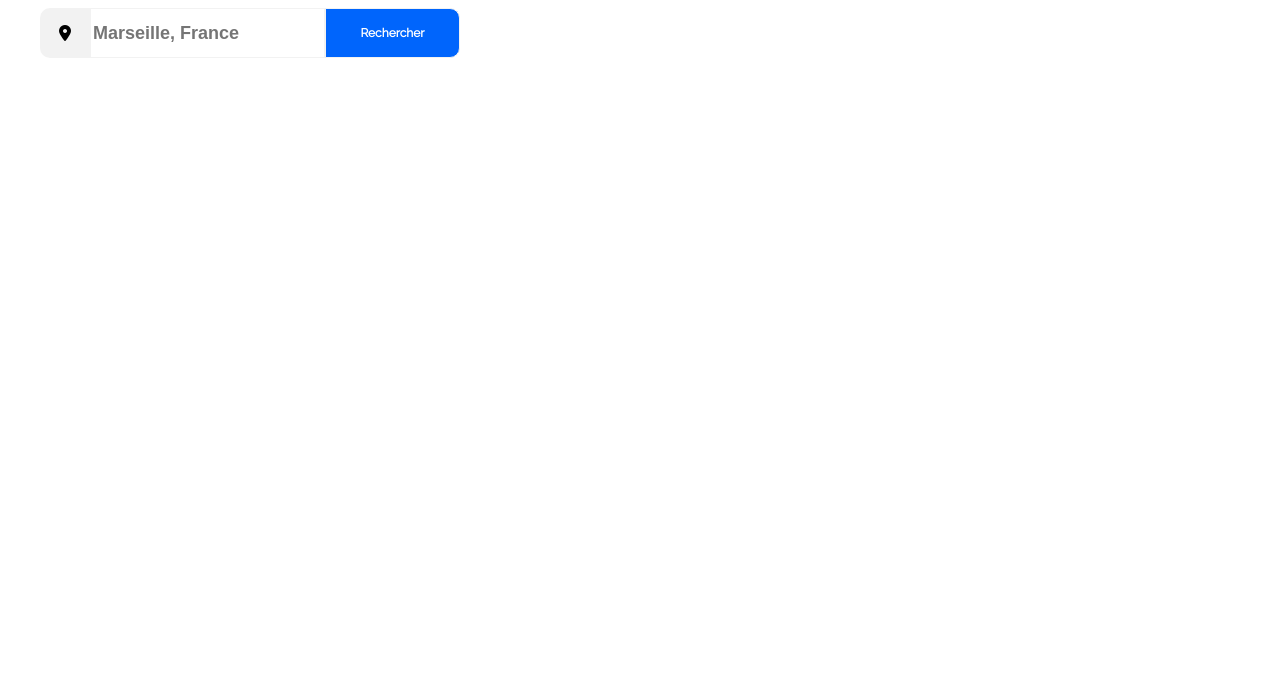
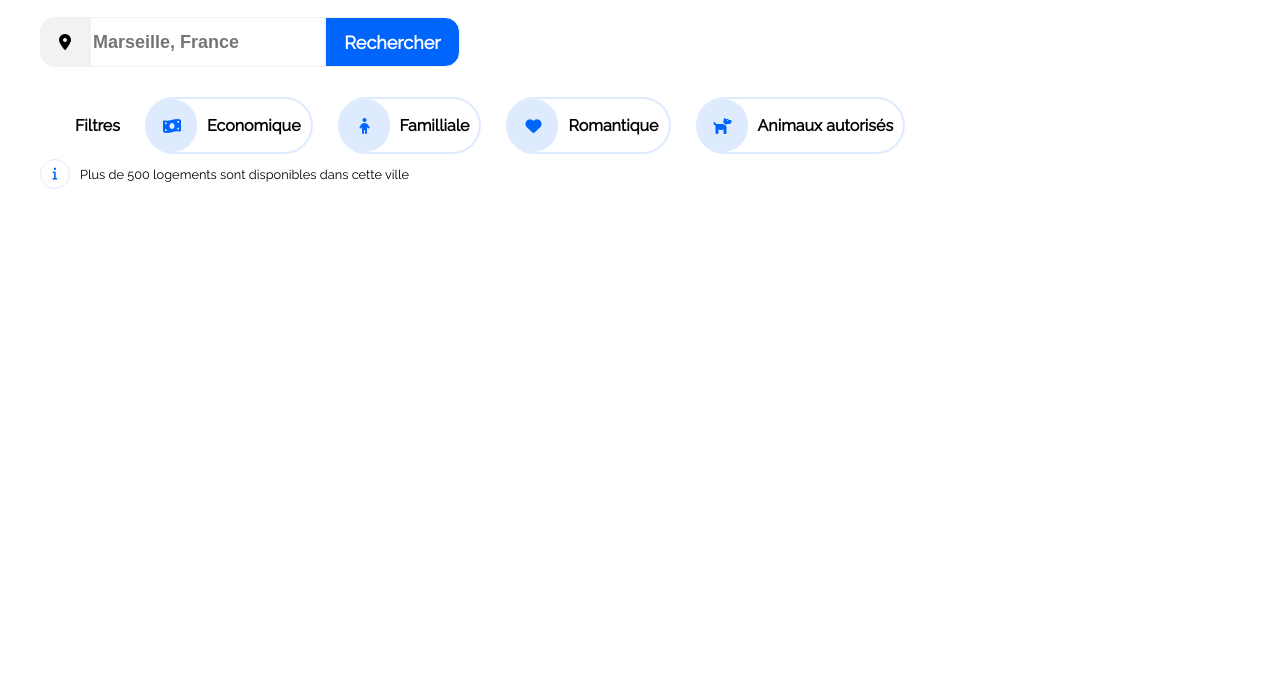
Before and after one commit to d3li974/PayetMarc_2_23062021, a plain HTML site: page index.html in a window 1280 px wide. Shown: the part 118-800 px from the top of the page. Drawn offline with Linux system fonts and the light colour scheme.

Commit message:
info terminé

```diff
--- a/index.html
+++ b/index.html
@@ -38,6 +38,40 @@
                 </div>
             </section>
         <!-- Fin Barre de recherche  -->
+        <!-- Filtres  -->
+            <section class="padTopFiltre fSpaceBetween">
+                <div class="fSpaceBetween Filtres fCenter">
+                    <div class="fStart"><h2 class="boldGras">Filtres</h2></div>
+                    <div class="fCenter fSpaceBetween">
+                        <div class="fCenter Filtre FiltreHover">
+                            <div class="Bleufoncé backbleuclair IconeFiltreSize fCenter"><i class="fas fa-money-bill-wave"></i></div>
+                            <div class="TextFiltre"><p>Economique</p></div>
+                        </div>
+                        <div class="fCenter Filtre">
+                            <div class="Bleufoncé backbleuclair IconeFiltreSize fCenter"><i class="fas fa-child"></i></div>
+                            <div class="TextFiltre"><p>Familliale</p></div>
+                        </div>
+                        <div class="fCenter Filtre">
+                            <div class="Bleufoncé backbleuclair IconeFiltreSize fCenter"><i class="fas fa-heart"></i></div>
+                            <div class="TextFiltre"><p>Romantique</p></div>
+                        </div>
+                        <div class="fCenter Filtre FiltreHover">
+                            <div class="Bleufoncé backbleuclair IconeFiltreSize fCenter"><i class="fas fa-dog"></i></div>
+                            <div class="fCenter"><p class="TextFiltre">Animaux autorisés</p></div>
+                        </div>
+                    </div>
+                </div>
+            </section>
+            <div class="fSpaceBetween fStart">
+                <div class="fStart  infoIcone fSpaceBetween"><i class="fas fa-info"></i></div>
+                <div class="fCenter fStart"><p class="infoPara">Plus de 500 logements sont disponibles dans cette ville</p></div>
+            </div>
+
+
+
+
+
+        <!-- Filtres Fin  -->
 
         </body>
     </html>
--- a/style.css
+++ b/style.css
@@ -1,7 +1,11 @@
 body, html{
     font-family: "Raleway";
     margin-left: 20px;
+    max-width: 2400px;
 
+}
+.fwrap{
+    flex-wrap: wrap;
 }
 .fSpaceBetween{
     display: flex;
@@ -19,6 +23,9 @@ body, html{
     justify-content: space-evenly;
     align-items: center;
 }
+.fStart{
+    justify-content: flex-start;
+}
 .fSpaceAround{
     display: flex;
     justify-content: space-around;
@@ -29,6 +36,9 @@ body, html{
 }
 .Bleuclair{
     color: #DEEBFF;
+}
+.backbleuclair{
+    background-color: #DEEBFF;
 }
 .backGris{
     background-color: #F2F2F2;
@@ -69,11 +79,9 @@ border-radius: 20px ;
   #imgLogo{
 
       flex-basis: 580%;
+      margin-top: 10px;
+      cursor: pointer;
   }
-
-
-
-
 /* Barre de recherche */
 .bordureSearch{
     width: 420px;
@@ -99,7 +107,7 @@ border-radius: 20px ;
 #IconeSize{
     width: 55px;
     height: 50px;
-    border-radius: 10px 0px 0px 10px;
+    border-radius: 15px 0px 0px 15px;
 }
 #ButtonSearch{
     width: 135px;
@@ -109,7 +117,66 @@ border-radius: 20px ;
     font-family: "Raleway";
     color: white;
     font-weight: bold;
-    font-size: 12px;
-    border-radius: 0px 10px 10px 0px;
+    font-size: 18px;
+    border-radius: 0px 15px 15px 0px;
     border: #F2F2F2 1px solid;
 }
+#buttonSearch:hover{
+    background-color: #DEEBFF;
+}
+/* Filtres */
+.Filtres{
+    flex-wrap: wrap;
+    width: 900px;
+    align-items: center;
+
+}
+.IconeFiltreSize{
+    width: 50px;
+    height: 53px;
+    border-radius: 25px 25px 25px 25px;
+}
+.Filtre{
+
+        border: 2px solid #deebff;
+        border-radius: 30px;
+        height: 30%;
+        margin-left: 25px;
+
+    }
+.TextFiltre{
+    font-size: 16px;
+    font-weight: bold;
+    cursor: pointer;
+    margin-left: 10px;
+    margin-right: 10px;
+
+}
+.Filtre:hover{
+    background-color: #0065fc;
+    border-radius: 30%;
+}
+.padTopFiltre{
+    padding-top: 30px;
+}
+h2{
+    font-size: 16px;
+}
+/* Info */
+.infoIcone{
+        display: flex;
+        justify-content: center;
+        align-items: center;
+        margin-right: 10px;
+        width: 20px;
+        height: 20px;
+        padding: 4px;
+        color: #0065fc;
+        font-size: 0.8rem;
+        border: 1px solid #deebff;
+        border-radius: 25px;
+}
+.infoPara{
+    font-size: 80%;
+    margin-left: 0px;
+}
```
